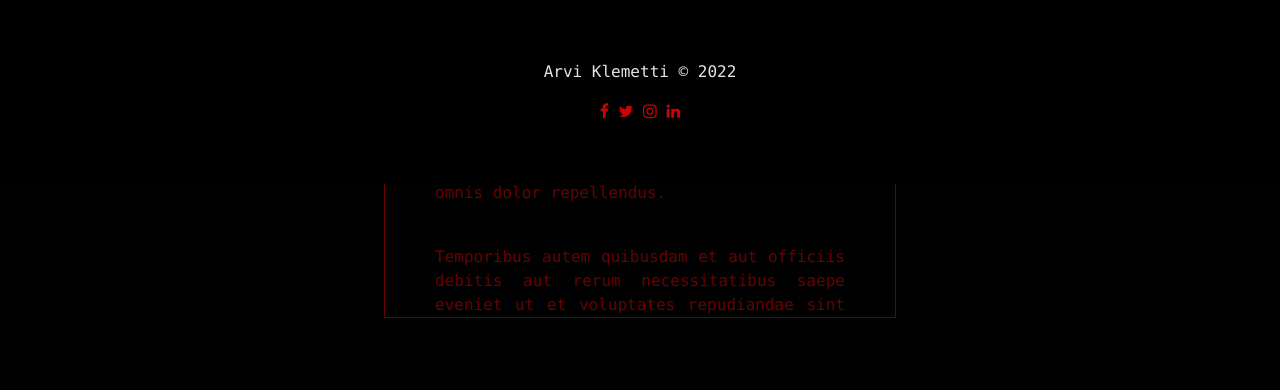
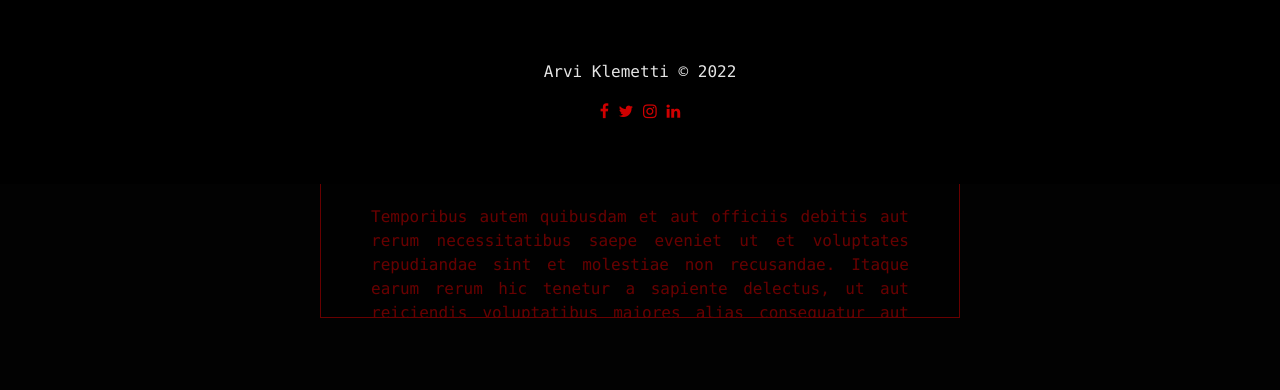
Before and after one commit to taurgus/aros, a plain HTML site: page index.html in a window 1280 px wide. Shown: the part 616-1006 px from the top of the page. Drawn offline with nearby package versions, Linux system fonts and the light colour scheme.

Commit message:
Add files via upload

```diff
--- a/index.html
+++ b/index.html
@@ -2,7 +2,7 @@
 <html lang="en">
     <head>
         <meta charset="utf-8">
-        <meta name="viewport" content="width=device-width, initial-scale=1, shrink-to-fit=no">
+        <meta name="viewport" content="width=device-width, initial-scale=1, shrink-to-fit=yes">
         <link rel="stylesheet" href="https://cdn.jsdelivr.net/npm/bootstrap@4.0.0/dist/css/bootstrap.min.css" integrity="sha384-Gn5384xqQ1aoWXA+058RXPxPg6fy4IWvTNh0E263XmFcJlSAwiGgFAW/dAiS6JXm" crossorigin="anonymous">
         <link rel="stylesheet" href="https://cdnjs.cloudflare.com/ajax/libs/font-awesome/4.7.0/css/font-awesome.min.css">
         <link rel="stylesheet" href = "styles.css">
@@ -35,6 +35,7 @@
           <br><br><br>
 
           <div class="middle" id="middle">
+            <h1>AROS-Games</h1>
             <p>At vero eos et accusamus et iusto odio dignissimos ducimus qui blanditiis praesentium voluptatum deleniti atque corrupti quos dolores
                et quas molestias excepturi sint occaecati cupiditate non provident, similique sunt in culpa qui officia deserunt mollitia animi, id est laborum et dolorum fuga.
                Et harum quidem rerum facilis est et expedita distinctio. Nam libero tempore, cum soluta nobis est eligendi optio cumque nihil impedit quo minus id quod maxime placeat facere possimus,
--- a/styles.css
+++ b/styles.css
@@ -23,16 +23,14 @@ body{
 
 .middle{
     margin: auto;
-    width: 40%;
+    width: 50%;
     height: 500px;
     border: 1px solid rgba(231, 0, 0, 0.5);
     padding: 50px;
-    text-align: center;
     background-color: rgba(0, 0, 0, 0.336);
     color:rgba(231, 0, 0, 0.5);
-    overflow-x: hidden;
-    overflow-y: auto;
-    text-align:justify;
+    overflow: auto;
+    text-align: justify;
     scrollbar-color: rgb(231, 0, 0) rgb(0, 0, 0);
     }
 
@@ -83,6 +81,7 @@ label{
     height: 500px;
     border: 1px solid rgba(231, 0, 0, 0.5);
     padding: 50px;
+
     text-align: center;
     background-color: rgba(0, 0, 0, 0.336);
     color:rgba(231, 0, 0, 0.5);
@@ -90,6 +89,8 @@ label{
     overflow-y: auto;
     text-align:justify;
     scrollbar-color: rgb(231, 0, 0) rgb(0, 0, 0);
+    position: relative;
+
     }
 
 .pictures{
@@ -106,6 +107,7 @@ label{
     text-align:justify;
     scrollbar-color: rgb(231, 0, 0) rgb(0, 0, 0);
 }
+
 
 .top{
     padding:20px;
@@ -189,3 +191,6 @@ a:hover{
 :root {
     color-scheme: dark;
   }
+
+html { overflow-y: scroll; }
+body { position: absolute; }
```
Also changed, not shown: contact.html (+1 -1 lines).
